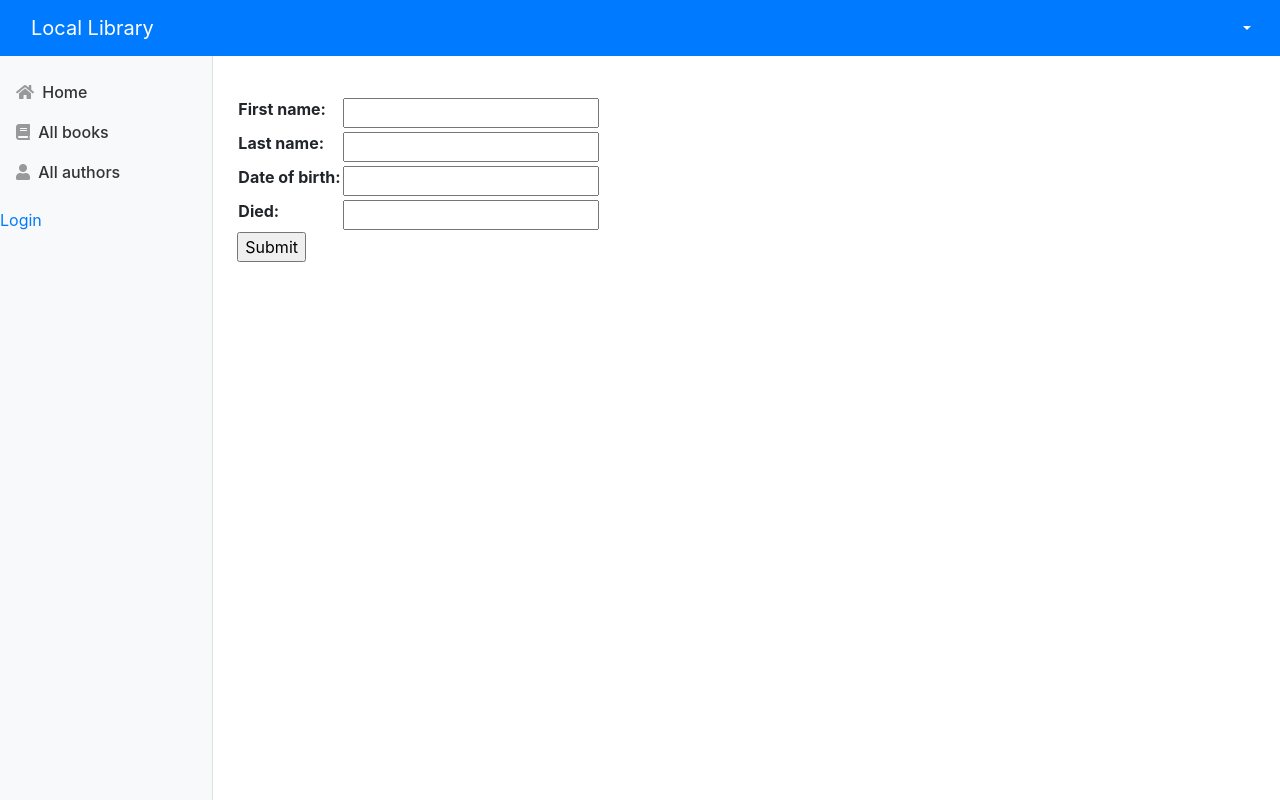
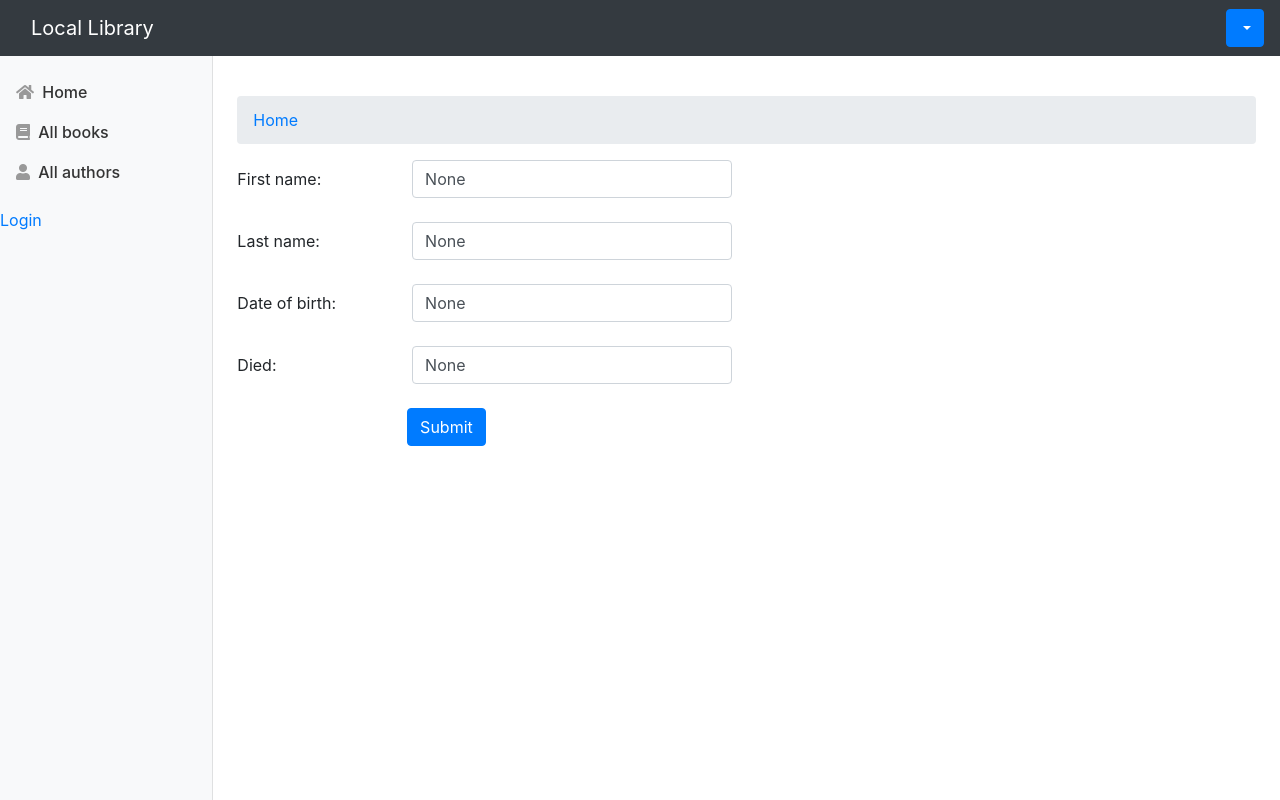
Before and after one commit to robinjl/library, a Django app: page /catalog/author/create/ in a window 1280 px wide. Run offline with Django 3.2, Linux system fonts and the light colour scheme; some libraries are stand-ins or nearby versions.

Commit message:
styling website

```diff
--- a/catalog/templates/base_generic.html
+++ b/catalog/templates/base_generic.html
@@ -4,17 +4,20 @@
   {% block title %}<title>Local Library</title>{% endblock %}
   <meta charset="utf-8">
   <meta name="viewport" content="width=device-width, initial-scale=1">
+  {% load static %}
+  <link rel="shortcut icon" type="image/png" href="{% static 'favicon.ico' %}">
+  <link rel="stylesheet" href="{% static 'css/bootstrap.min.css' %}">
   <link rel="stylesheet" href="https://use.fontawesome.com/releases/v5.6.1/css/all.css"
         integrity="sha384-gfdkjb5BdAXd+lj+gudLWI+BXq4IuLW5IT+brZEZsLFm++aCMlF1V92rMkPaX4PP" crossorigin="anonymous">
-  {% load static %}
-  <link rel="stylesheet" href="{% static 'css/bootstrap.min.css' %}">
   <link rel="stylesheet" href="{% static 'css/styles.css' %}">
   <script src="{% static 'js/jquery.min.js' %}"></script>
   <script src="{% static 'js/bootstrap.min.js' %}"></script>
 </head>
 <body>
-<nav class="navbar navbar-dark fixed-top bg-primary">
-  <a class="navbar-brand col-sm-3 col-md-2 mr-0" href="/">Local Library</a>
+<nav class="navbar navbar-dark fixed-top bg-dark">
+  <a class="navbar-brand col-sm-3 col-md-2 mr-0" href="/">
+    Local Library
+  </a>
   <div class="dropdown">
     <a class="btn btn-primary dropdown-toggle" href="#" role="button" data-toggle="dropdown">
       {{ user.get_username }}
@@ -32,19 +35,22 @@
         {% block sidebar %}
           <ul class="nav flex-column pt-3">
             <li class="nav-item">
-              <a class="nav-link" href="{% url 'index' %}">
+              <a class="nav-link {% if request.resolver_match.url_name == 'index' %}active{% endif %}"
+                 href="{% url 'index' %}">
                 <i class="fas fa-home"></i>
                 Home
               </a>
             </li>
             <li class="nav-item">
-              <a class="nav-link" href="{% url 'books' %}">
+              <a class="nav-link {% if request.resolver_match.url_name == 'books' %}active{% endif %}"
+                 href="{% url 'books' %}">
                 <i class="fas fa-book"></i>
                 All books
               </a>
             </li>
             <li class="nav-item">
-              <a class="nav-link" href="{% url 'authors' %}">
+              <a class="nav-link {% if request.resolver_match.url_name == 'authors' %}active{% endif %}"
+                 href="{% url 'authors' %}">
                 <i class="fas fa-user"></i>
                 All authors
               </a>
@@ -54,7 +60,8 @@
           <ul class="nav flex-column pt-3">
             {% if user.is_authenticated %}
               <li class="nav-item">
-                <a class="nav-link" href="{% url 'my-borrowed' %}">
+                <a class="nav-link {% if request.resolver_match.url_name == 'my-borrowed' %}active{% endif %}"
+                   href="{% url 'my-borrowed' %}">
                   <i class="fas fa-bookmark"></i>
                   My borrowed
                 </a>
@@ -69,7 +76,8 @@
               {% if perms.catalog.can_mark_returned %}
                 <li class="nav-item">Staff</li>
                 <li class="nav-item">
-                  <a class="nav-link" href="{% url 'all-borrowed' %}">
+                  <a class="nav-link {% if request.resolver_match.url_name == 'all-borrowed' %}active{% endif %}"
+                     href="{% url 'all-borrowed' %}">
                     <i class="fas fa-bookmark"></i>
                     All borrowed
                   </a>
@@ -83,6 +91,18 @@
 
     <main role="main" class="col-sm-10 ml-sm-auto px-4">
       <nav class="pt-5">
+        {% block breadcrumbs %}
+          <nav>
+            <ol class="breadcrumb">
+              <li class="breadcrumb-item active">
+                <a href="{% url 'index' %}">Home</a>
+              </li>
+              {% block crumbs %}
+              {% endblock %}
+            </ol>
+          </nav>
+        {% endblock %}
+
         {% block content %}{% endblock %}
 
         {% block pagination %}
--- a/catalog/templates/catalog/author_form.html
+++ b/catalog/templates/catalog/author_form.html
@@ -3,9 +3,37 @@
 {% block content %}
   <form action="" method="post">
     {% csrf_token %}
-    <table>
-    {{ form.as_table }}
-    </table>
-    <input type="submit" value="Submit">
+    {#    <table>#}
+    {#    {{ form.as_table }}#}
+    {#    </table>#}
+    <div class="form-group row">
+      <label for="first_name" class="col-sm-2 col-form-label">{{ form.first_name.label_tag }}</label>
+      <div class="col-sm-4">
+        <input id="first_name" class="form-control" name="first_name" value={{ form.first_name.value }}>
+      </div>
+    </div>
+
+    <div class="form-group row">
+      <label for="last_name" class="col-sm-2 col-form-label">{{ form.last_name.label_tag }}</label>
+      <div class="col-sm-4">
+        <input id="last_name" class="form-control" name="last_name" value={{ form.last_name.value }}>
+      </div>
+    </div>
+
+    <div class="form-group row">
+      <label for="date_of_birth" class="col-sm-2 col-form-label">{{ form.date_of_birth.label_tag }}</label>
+      <div class="col-sm-4">
+        <input id="date_of_birth" class="form-control" name="date_of_birth" value={{ form.date_of_birth.value }}>
+      </div>
+    </div>
+
+    <div class="form-group row">
+      <label for="date_of_death" class="col-sm-2 col-form-label">{{ form.date_of_death.label_tag }}</label>
+      <div class="col-sm-4">
+        <input id="date_of_death" class="form-control" name="date_of_death" value={{ form.date_of_death.value }}>
+      </div>
+    </div>
+
+    <input class="btn btn-primary offset-2" type="submit" value="Submit">
   </form>
 {% endblock %}
--- a/catalog/templates/index.html
+++ b/catalog/templates/index.html
@@ -1,7 +1,10 @@
 {% extends "base_generic.html" %}
 
 {% block title %}
-  <title>Index Page</title>
+  <title>Home Page</title>
+{% endblock %}
+
+{% block breadcrumbs %}
 {% endblock %}
 
 {% block content %}
--- a/catalog/templates/login_generic.html
+++ b/catalog/templates/login_generic.html
@@ -8,12 +8,13 @@
         integrity="sha384-MCw98/SFnGE8fJT3GXwEOngsV7Zt27NXFoaoApmYm81iuXoPkFOJwJ8ERdknLPMO" crossorigin="anonymous">
   <!-- Add additional CSS in static file -->
   {% load static %}
+  <link rel="shortcut icon" type="image/png" href="{% static 'favicon.ico' %}">
   <link rel="stylesheet" href="{% static 'css/styles.css' %}">
 </head>
 <body class="login text-center">
 <div class="container">
   {% block content %}
-  {% endblock content %}
+  {% endblock %}
 </div>
 
 </body>
--- a/catalog/views.py
+++ b/catalog/views.py
@@ -46,7 +46,7 @@ class BookDetailView(generic.DetailView):
 
 class AuthorListView(generic.ListView):
     model = Author
-    paginate_by = 2
+    paginate_by = 10
 
 
 class AuthorDetailView(generic.DetailView):
--- a/templates/registration/login.html
+++ b/templates/registration/login.html
@@ -16,12 +16,12 @@
     {% endif %}
 
     <label for="username" class="sr-only">{{ form.username.label_tag }}</label>
-    <input id="username" class="form-control" type="text" name="username" value="">
+    <input id="username" class="form-control" type="text" name="username" value="" placeholder="Username">
 
     <label for="password" class="sr-only">{{ form.password.label_tag }}</label>
-    <input id="password" class="form-control" type="password" name="password" value="">
+    <input id="password" class="form-control" type="password" name="password" value="" placeholder="Password">
 
-    <button class="btn btn-large btn-primary btn-block" type="submit">Sign in</button>
+    <button class="btn btn-lg btn-primary btn-block" type="submit">Sign in</button>
     <input type="hidden" name="next" value="{{ next }}"/>
 
     <p><a href="{% url 'password_reset' %}">Lost password?</a></p>
```
Also changed, not shown: catalog/templates/catalog/author_list.html (+43 -7 lines), catalog/templates/catalog/book_list.html (+6 -1 lines), catalog/templates/catalog/bookinstance_list_borrowed_all.html (+29 -10 lines), catalog/templates/catalog/bookinstance_list_borrowed_user.html (+24 -8 lines), README.md, catalog/static/favicon.ico (added), catalog/static/image/books-library.jpg.
